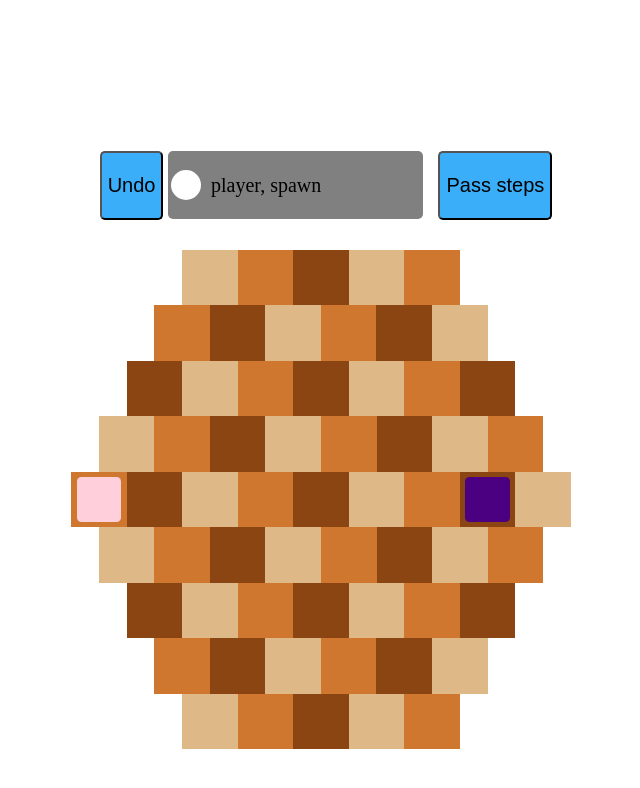
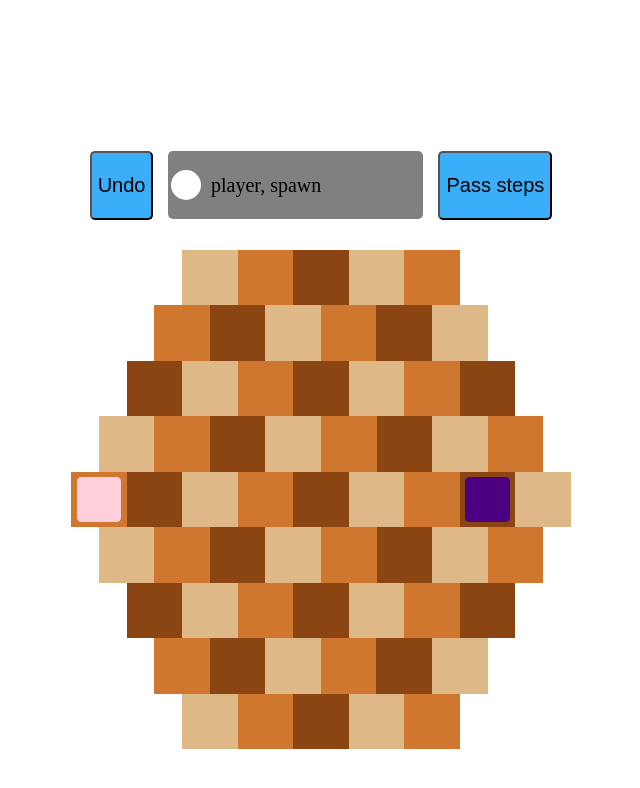
Before and after one commit to isaacg1/isaacg1.github.io, a Jekyll site: the page assets/fort/fort.html, which Jekyll copies as it is, in a window 1280 px wide. Shown: the top 788 px of the page, without its empty margins (319-959 px from the left). Built offline with Jekyll 4.4.1, drawn with Linux system fonts in a browser that asks for light colours.

Commit message:
Margin fix

```diff
--- a/assets/fort/style.css
+++ b/assets/fort/style.css
@@ -50,7 +50,7 @@ body {
     font-size: 20px;
     background-color: #3BAEFA;
     border-radius: 5px;
-    margin-left: 10px
+    margin: 0px 10px;
 }
 .occupied {
   width: 30px;
```
